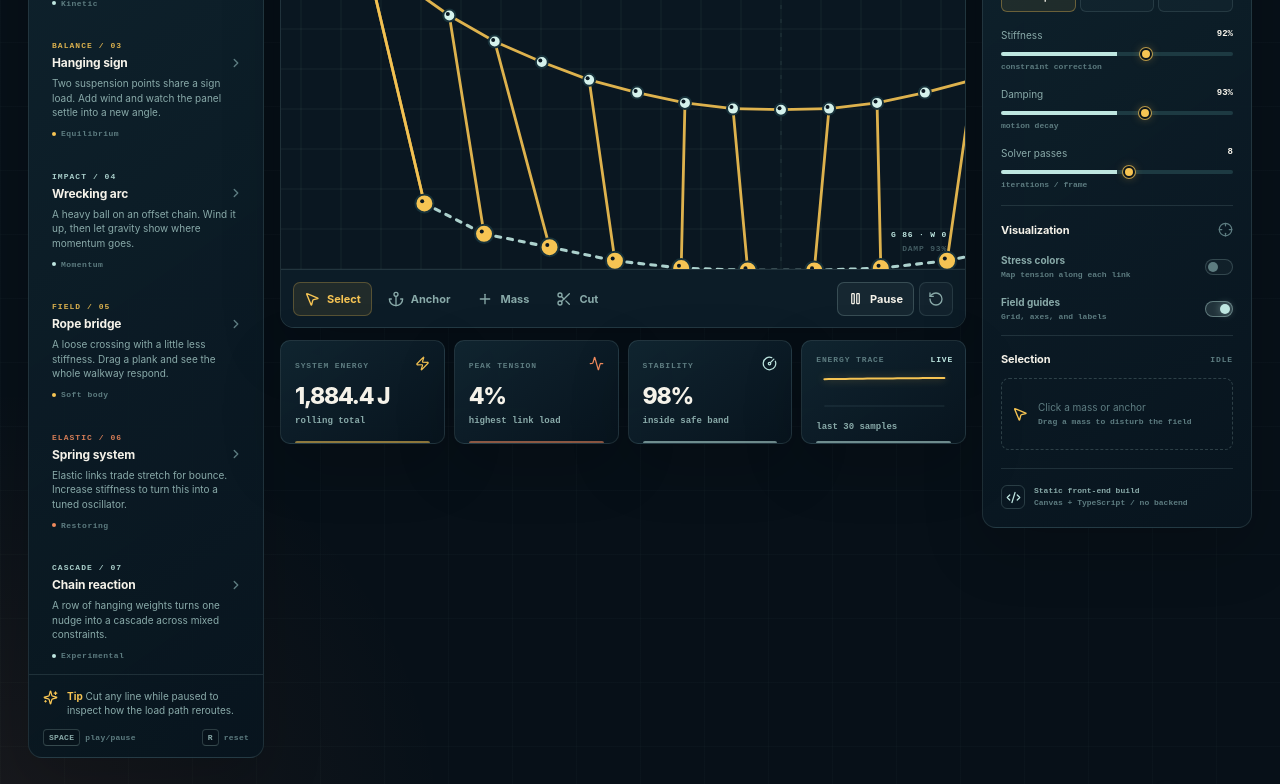
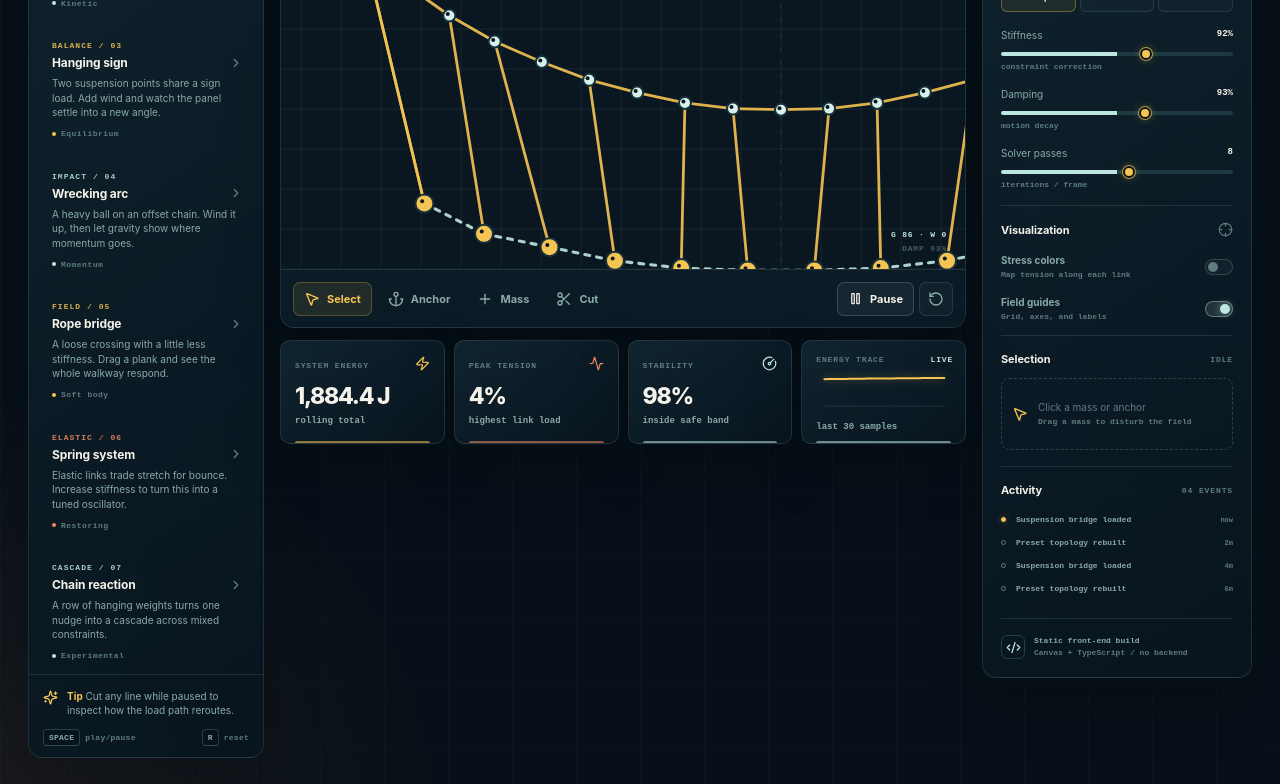
Before and after one commit to costachestefy90-source/tetherworks-constraint-lab, a React (Vite) app: page / in a window 1280 px wide. Shown: the part 406-1190 px from the top of the page. Built offline with nearby package versions, Linux system fonts and the light colour scheme.

Commit message:
polish: add controls telemetry and deployment docs

```diff
--- a/src/App.tsx
+++ b/src/App.tsx
@@ -182,12 +182,13 @@ function drawLink(context: CanvasRenderingContext2D, link: Link, a: Point, b: Po
   context.restore()
 }
 
-function drawWorld(context: CanvasRenderingContext2D, world: ConstraintWorld, config: PhysicsConfig, selectedId: number | null, hoverId: number | null, running: boolean) {
+function drawWorld(context: CanvasRenderingContext2D, world: ConstraintWorld, config: PhysicsConfig, selectedId: number | null, hoverId: number | null, running: boolean, showGuides: boolean) {
   const { width, height } = world
   context.clearRect(0, 0, width, height)
   context.fillStyle = '#0a1721'
   context.fillRect(0, 0, width, height)
 
+  if (showGuides) {
     context.save()
     context.strokeStyle = 'rgba(190,230,224,.065)'
     context.lineWidth = 1
@@ -219,6 +220,7 @@ function drawWorld(context: CanvasRenderingContext2D, world: ConstraintWorld, co
     context.fillStyle = 'rgba(190,230,224,.07)'
     context.fillRect(18, height - 42, width - 36, 1)
     context.restore()
+  }
 
   world.links.forEach((link) => {
     const a = world.getPoint(link.a)
@@ -304,6 +306,7 @@ export default function App() {
   const [metrics, setMetrics] = useState<WorldMetrics>(EMPTY_METRICS)
   const [energyHistory, setEnergyHistory] = useState<number[]>([18, 19, 18.5, 20, 21, 20.5, 22, 21, 23, 22, 24, 22])
   const [events, setEvents] = useState<string[]>(['Suspension bridge loaded', 'Solver warm-up complete', 'Ready for interaction'])
+  const [showGuides, setShowGuides] = useState(true)
   const [notice, setNotice] = useState('')
 
   const activePreset = getPreset(activePresetId)
@@ -356,7 +359,7 @@ export default function App() {
       lastTime = time
       const world = worldRef.current
       if (running) world.step(delta, config)
-      drawWorld(context, world, config, selectedId, hoverId, running)
+      drawWorld(context, world, config, selectedId, hoverId, running, showGuides)
       if (time - lastMetricTime > 130) {
         const nextMetrics = world.getMetrics(config)
         setMetrics(nextMetrics)
@@ -371,7 +374,7 @@ export default function App() {
       observer.disconnect()
       if (animationRef.current) cancelAnimationFrame(animationRef.current)
     }
-  }, [config, hoverId, running, selectedId])
+  }, [config, hoverId, running, selectedId, showGuides])
 
   useEffect(() => {
     const handleKey = (event: KeyboardEvent) => {
@@ -482,7 +485,7 @@ export default function App() {
         </div>
         <div className="topbar-middle"><span className="status-pip" /> LOCAL SIMULATION <span className="topbar-divider" /> v0.1 / VERLET CORE</div>
         <div className="topbar-actions">
-          <a href="https://github.com/" target="_blank" rel="noreferrer" className="topbar-link"><Github size={15} /> Source</a>
+          <a href="https://github.com/costachestefy90-source/tetherworks-constraint-lab" target="_blank" rel="noreferrer" className="topbar-link"><Github size={15} /> Source</a>
           <button className="icon-button" aria-label="Project info" title="Project info"><Info size={17} /></button>
           <div className="avatar">S</div>
         </div>
@@ -560,12 +563,17 @@ export default function App() {
           <section className="control-section visual-section">
             <div className="control-section-title"><span>Visualization</span><Crosshair size={15} /></div>
             <label className="toggle-row"><span><span className="toggle-title">Stress colors</span><span className="toggle-description">Map tension along each link</span></span><input type="checkbox" checked={Boolean(config.showStress)} onChange={(event) => setConfig((current) => ({ ...current, showStress: event.target.checked }))} /><span className="toggle-control" /></label>
-            <label className="toggle-row"><span><span className="toggle-title">Field guides</span><span className="toggle-description">Grid, axes, and labels</span></span><input type="checkbox" defaultChecked /><span className="toggle-control" /></label>
+            <label className="toggle-row"><span><span className="toggle-title">Field guides</span><span className="toggle-description">Grid, axes, and labels</span></span><input type="checkbox" checked={showGuides} onChange={(event) => setShowGuides(event.target.checked)} /><span className="toggle-control" /></label>
           </section>
 
           <section className="selection-section">
             <div className="selection-title"><span>Selection</span><span className="selection-status">{selectedPoint ? 'ACTIVE' : 'IDLE'}</span></div>
             {selectedPoint ? <div className="selection-card"><div className="selection-main"><div className="selection-avatar">{selectedPoint.pinned ? <Anchor size={16} /> : <CircleDot size={16} />}</div><div><strong>{selectedPoint.pinned ? 'Anchor point' : 'Mass node'}</strong><span>NODE / {selectedPoint.id.toString().padStart(2, '0')}</span></div></div><div className="selection-grid"><span>mass <b>{formatNumber(selectedPoint.mass, 1)} kg</b></span><span>links <b>{selectedLinks.length}</b></span><span>x <b>{formatNumber(selectedPoint.x)}</b></span><span>y <b>{formatNumber(selectedPoint.y)}</b></span></div></div> : <div className="empty-selection"><MousePointer2 size={16} /><span>Click a mass or anchor<br /><small>Drag a mass to disturb the field</small></span></div>}
+          </section>
+
+          <section className="activity-section">
+            <div className="selection-title"><span>Activity</span><span className="selection-status">{events.length.toString().padStart(2, '0')} EVENTS</span></div>
+            <div className="activity-list">{events.map((event, index) => <div className="activity-row" key={`${event}-${index}`}><span className={`activity-marker ${index === 0 ? 'is-current' : ''}`} /><span>{event}</span><time>{index === 0 ? 'now' : `${index * 2}m`}</time></div>)}</div>
           </section>
 
           <div className="right-footer"><div className="footer-icon"><Code2 size={15} /></div><span><strong>Static front-end build</strong><br />Canvas + TypeScript / no backend</span></div>
--- a/src/styles.css
+++ b/src/styles.css
@@ -186,6 +186,7 @@ kbd { padding: 3px 5px; border: 1px solid var(--line-strong); border-bottom-colo
 .selection-main strong, .selection-main span { display: block; }.selection-main strong { font-size: 10px; }.selection-main span { margin-top: 4px; color: var(--faint); font: 700 8px ui-monospace, monospace; }
 .selection-grid { display: grid; grid-template-columns: 1fr 1fr; gap: 9px; margin-top: 13px; color: var(--faint); font: 600 8px ui-monospace, monospace; }.selection-grid b { display: block; margin-top: 3px; color: var(--muted); font-weight: 700; }
 .empty-selection { min-height: 72px; margin-top: 12px; display: flex; align-items: center; gap: 10px; padding: 10px; color: var(--faint); border: 1px dashed var(--line-strong); border-radius: 8px; font-size: 10px; line-height: 1.35; }.empty-selection svg { color: var(--gold); }.empty-selection small { color: var(--faint); font: 600 8px ui-monospace, monospace; }
+.activity-section { padding: 16px 0 0; margin-top: 16px; border-top: 1px solid var(--line); }.activity-list { margin-top: 11px; }.activity-row { display: grid; grid-template-columns: 8px minmax(0, 1fr) auto; align-items: center; gap: 7px; min-height: 23px; color: var(--muted); font: 600 8px ui-monospace, monospace; }.activity-row time { color: var(--faint); font-size: 7px; }.activity-marker { width: 5px; height: 5px; border: 1px solid var(--faint); border-radius: 50%; }.activity-marker.is-current { border-color: var(--gold); background: var(--gold); box-shadow: 0 0 6px rgba(246,196,83,.4); }
 .right-footer { gap: 9px; margin: 18px 0 0; padding-top: 16px; border-top: 1px solid var(--line); color: var(--faint); font: 600 8px ui-monospace, monospace; line-height: 1.45; }.right-footer strong { color: var(--muted); font-weight: 700; }.footer-icon { width: 24px; height: 24px; display: grid; place-items: center; color: var(--mint); border: 1px solid rgba(190,230,224,.18); border-radius: 6px; }
 
 .app-footer { max-width: 1680px; min-height: 44px; margin: 15px auto 0; justify-content: space-between; color: var(--faint); font: 700 8px ui-monospace, monospace; letter-spacing: .11em; }
```
Also changed, not shown: 2 other files (tests, documents, lock files or other folders). Lines whose indentation alone changed are shown as unchanged.
